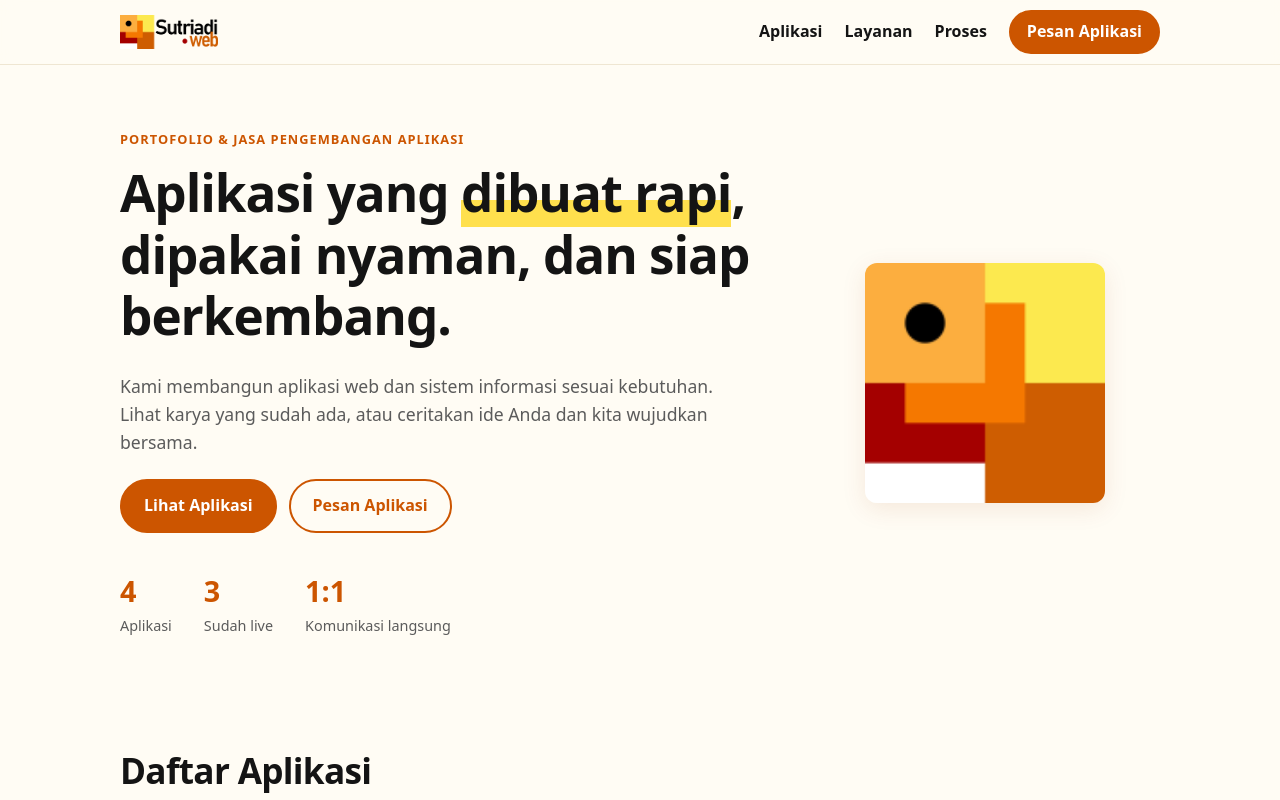
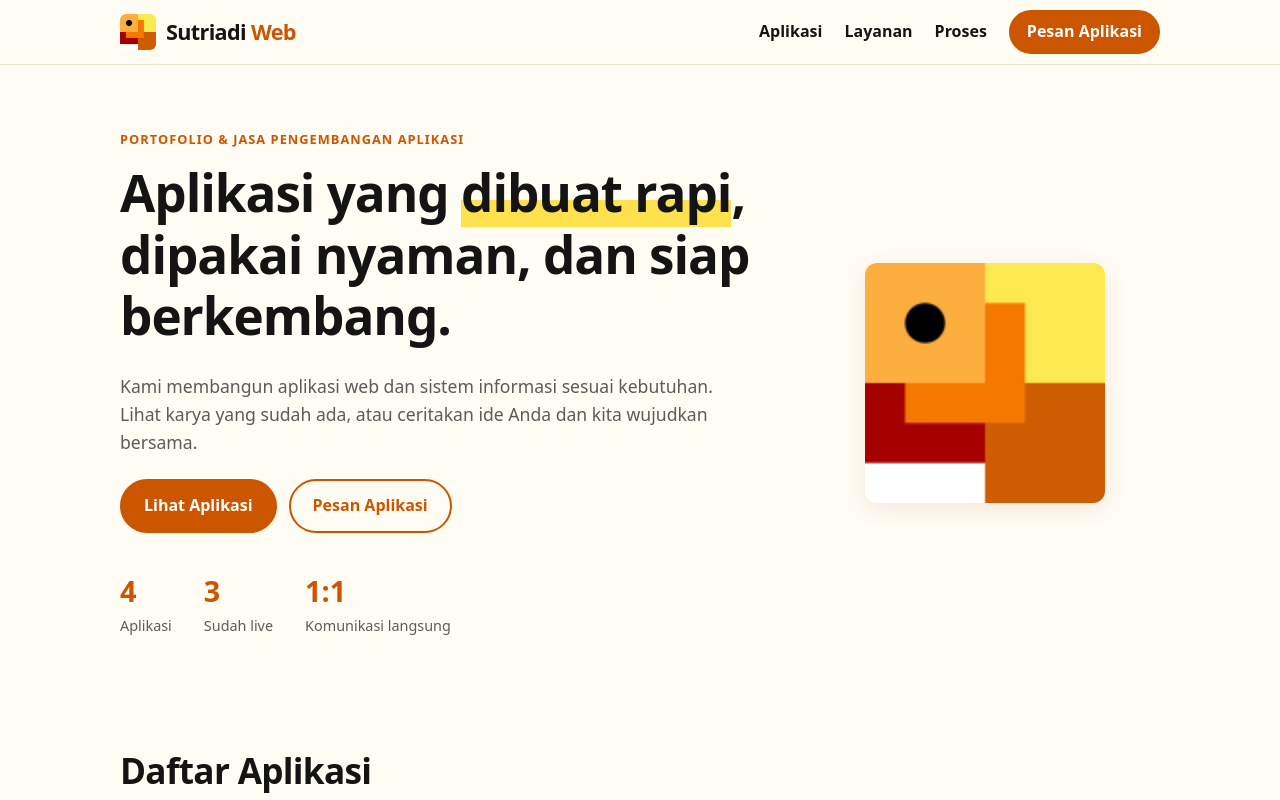
Before and after one commit to isutriadi/sutriadi-web, a plain HTML site: page index.html in a window 1280 px wide. Shown: the top 800 px of the page. Drawn offline with Linux system fonts and the light colour scheme.

Commit message:
Header: logo icon with 'Sutriadi Web' text
Co-Authored-By: Claude Sonnet 5.5 <noreply@anthropic.com>
Claude-Session: https://claude.ai/code/session_01Fw8sEkZL6HKSibQsagYNe9

```diff
--- a/index.html
+++ b/index.html
@@ -15,7 +15,7 @@
 <body>
   <header class="nav">
     <div class="wrap nav-in">
-      <a href="#top" class="brand"><img src="assets/sutriadi-banner.png" alt="Sutriadi web" height="34"></a>
+      <a href="#top" class="brand" aria-label="Sutriadi Web"><img src="assets/sutriadi.png" alt="" width="36" height="36"><span class="brand-text">Sutriadi <span class="w">Web</span></span></a>
       <button class="nav-toggle" aria-label="Menu" aria-expanded="false">☰</button>
       <nav id="menu">
         <a href="#aplikasi">Aplikasi</a>
--- a/style.css
+++ b/style.css
@@ -19,7 +19,10 @@ h2{font-size:clamp(1.6rem,3.5vw,2.2rem)}
 
 .nav{position:sticky;top:0;z-index:10;background:rgba(255,252,244,.92);backdrop-filter:blur(8px);border-bottom:1px solid var(--line)}
 .nav-in{display:flex;align-items:center;justify-content:space-between;height:64px}
-.brand img{height:34px;width:auto}
+.brand{display:flex;align-items:center;gap:10px;text-decoration:none}
+.brand img{height:36px;width:36px;border-radius:6px}
+.brand-text{font-size:1.35rem;font-weight:800;letter-spacing:-.03em;color:var(--ink);line-height:1}
+.brand-text .w{color:var(--rust)}
 #menu{display:flex;gap:22px;align-items:center}
 #menu a{text-decoration:none;color:var(--ink);font-weight:600}
 #menu a:hover{color:var(--rust)}
```
